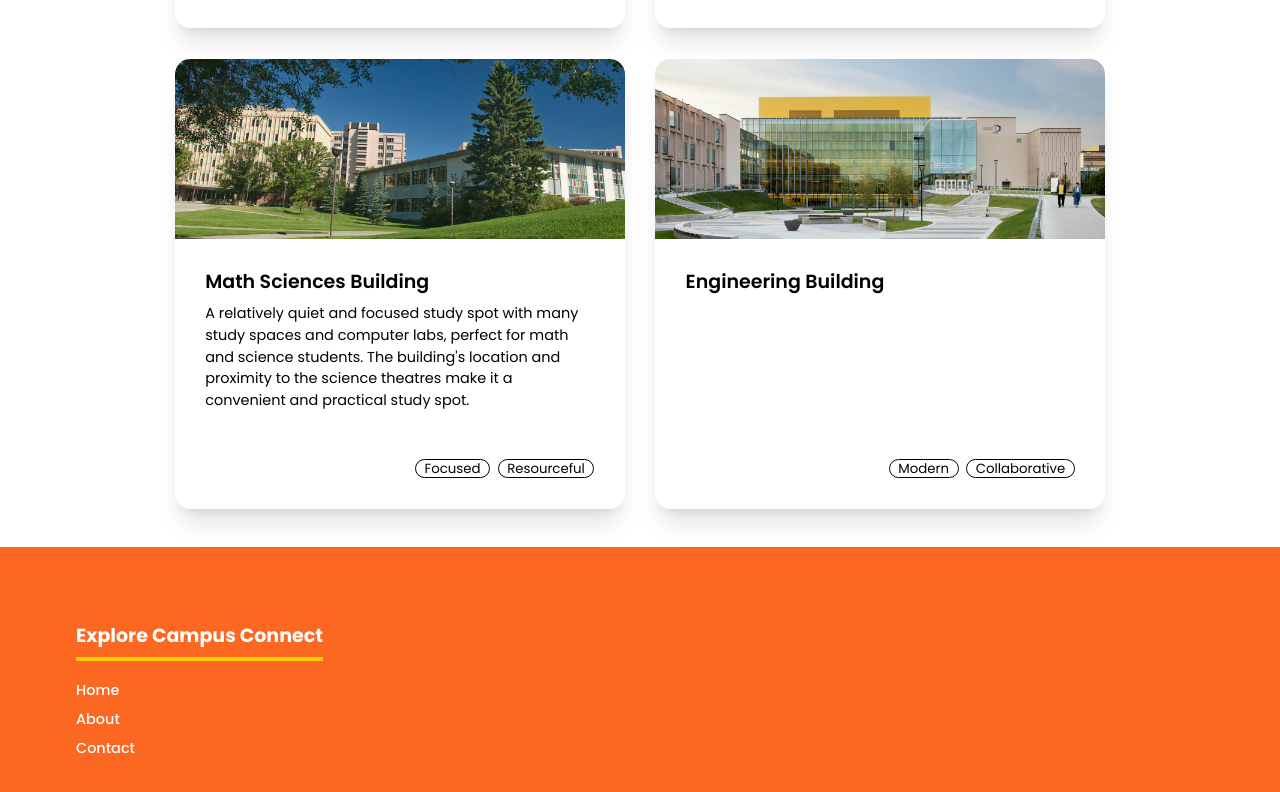
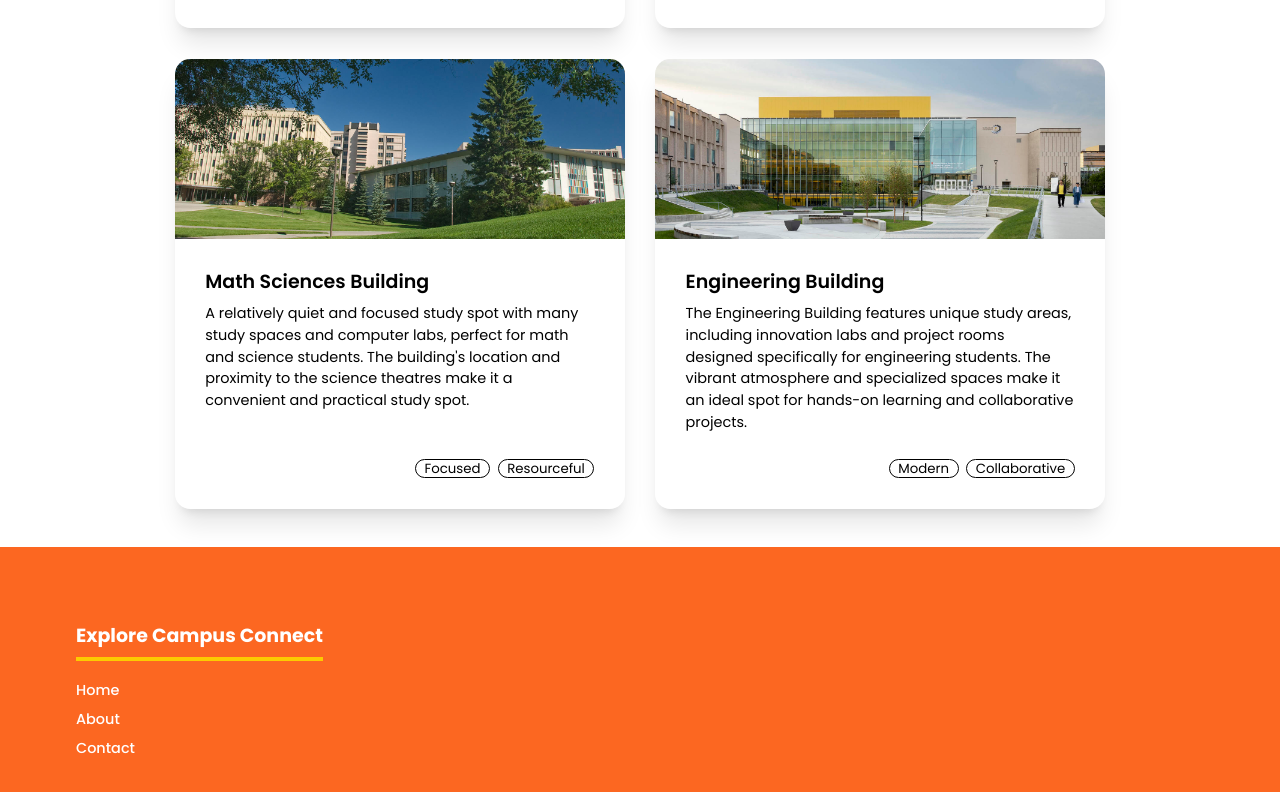
Before and after one commit to Jasmit22/ucalgaryFirstYear, a Next.js app: page /study-spots in a window 1280 px wide. Shown: the part 1759-2551 px from the top of the page. Built offline with nearby package versions, Linux system fonts and the light colour scheme.

Commit message:
Add study-spots engineering building description

```diff
--- a/src/app/study-spots/page.jsx
+++ b/src/app/study-spots/page.jsx
@@ -40,7 +40,8 @@ export default function StudySpotsPage() {
     },
     {
       title: "Engineering Building",
-      description: "",
+      description:
+        "The Engineering Building features unique study areas, including innovation labs and project rooms designed specifically for engineering students. The vibrant atmosphere and specialized spaces make it an ideal spot for hands-on learning and collaborative projects.",
       image: "/eng-building-study.jpg",
       tag: ["Modern", "Collaborative"],
     },
```
